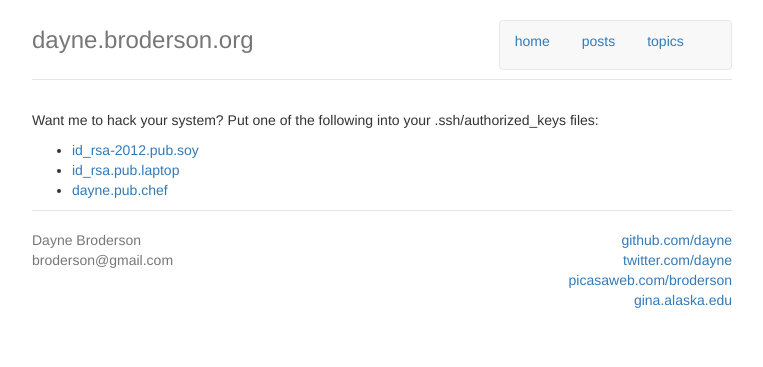
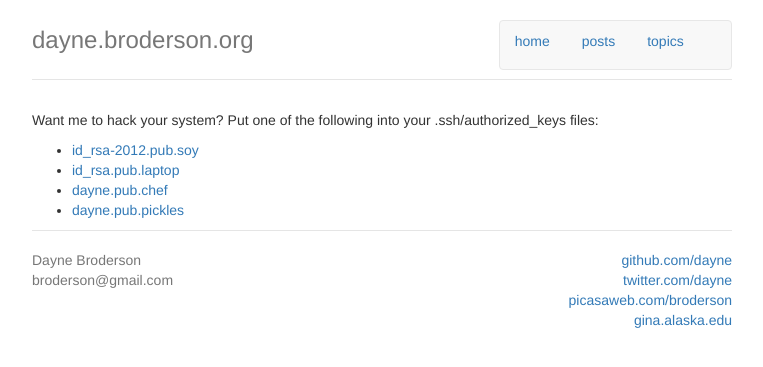
Before and after one commit to dayne/dayne.github.com, a Jekyll site: the page built from keys/index.md, in a window 1280 px wide. Shown: the top 367 px of the page, without its empty margins (258-1021 px from the left). Built offline with Jekyll 4.4.1, drawn with Linux system fonts in a browser that asks for light colours; nearby versions of some CDN libraries; Markdown is read by kramdown in place of the engine named in the settings.

Commit message:
adding pickles key

```diff
--- a/keys/index.md
+++ b/keys/index.md
@@ -7,3 +7,4 @@ Want me to hack your system?  Put one of the following into your .ssh/authorized
 * [id_rsa-2012.pub.soy](id_rsa-2012.pub.soy.txt)
 * [id_rsa.pub.laptop](id_rsa.pub.laptop.txt)
 * [dayne.pub.chef](dayne.pub.chef.txt)
+* [dayne.pub.pickles](dayne.pub.pickles.txt)
```
Also changed, not shown: keys/id_rsa.pub.pickles.txt (added, +1 -0 lines).
